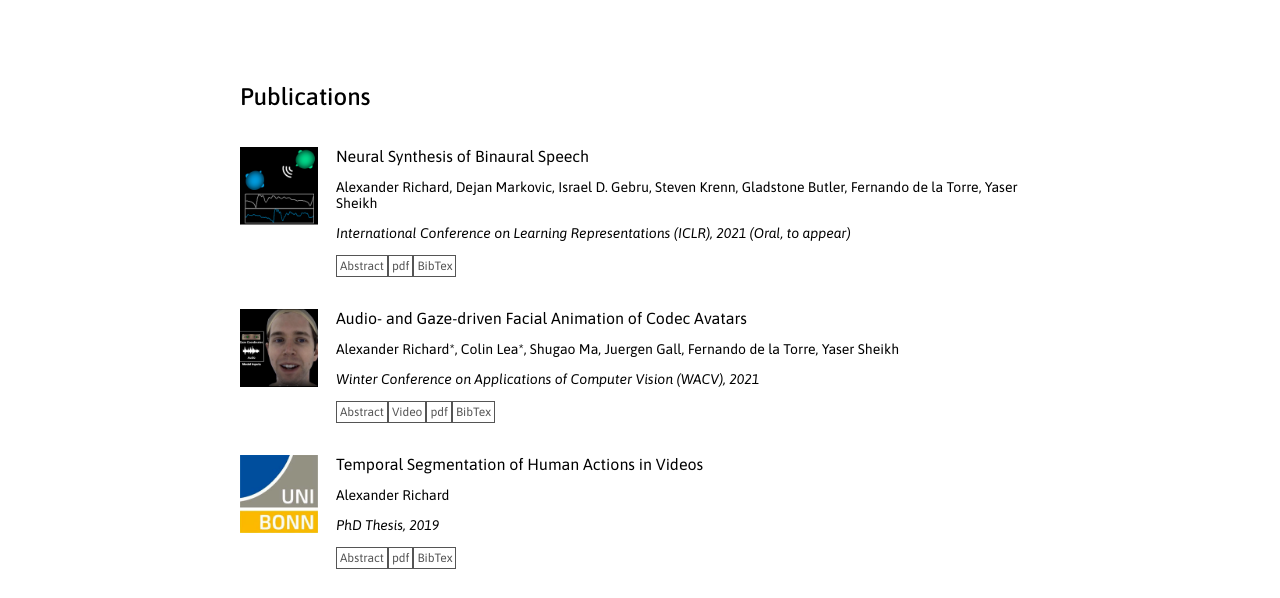
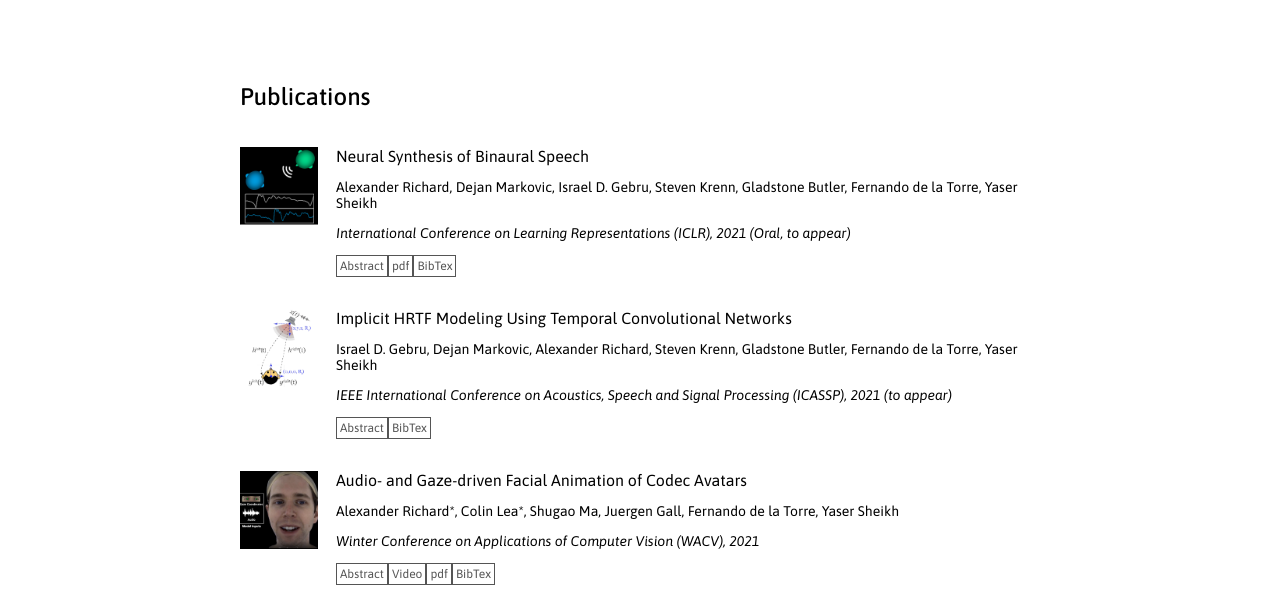
Before and after one commit to alexanderrichard/alexanderrichard.github.io, a plain HTML site: page index.html in a window 1280 px wide. Shown: the part 181-779 px from the top of the page. Drawn offline with nearby package versions, Linux system fonts and the light colour scheme.

Commit message:
added ICASSP paper

```diff
--- a/index.html
+++ b/index.html
@@ -67,6 +67,19 @@
             <div class="pubbox"><a href="https://openreview.net/pdf?id=uAX8q61EVRu">pdf</a></div>
             <div class="pubbox"><a href="publications/bibtex/richard_neural_synthesis_of_binaural_speech.bib">BibTex</a></div>
             <div class="abstract"> We present a neural rendering approach for binaural sound synthesis that can produce realistic and spatially accurate binaural sound in realtime. The network takes, as input, a single-channel audio source and synthesizes, as output, two-channel binaural sound, conditioned on the relative position and orientation of the listener with respect to the source. We investigate deficiencies of the l2-loss on raw waveforms in a theoretical analysis and introduce an improved loss that overcomes these limitations. In an empirical evaluation, we establish that our approach is the first to generate spatially accurate waveform outputs (as measured by real recordings) and outperforms existing approaches by a considerable margin, both quantitatively and in a perceptual study. We will release a first-of-its-kind binaural audio dataset as a benchmark for future research.</div>
+        </div>
+    </div>
+
+    <!-- publication -->
+    <div class="publication">
+        <div class="pubimg"><img src="publications/img/richard_implicit_hrtf.png" class="thumbnail"></div>
+        <div style="display:table-row">
+            <div class="pubtitle">Implicit HRTF Modeling Using Temporal Convolutional Networks</div>
+            <div class="pubauthors">Israel D. Gebru, Dejan Markovic, Alexander Richard, Steven Krenn, Gladstone Butler, Fernando de la Torre, Yaser Sheikh</div>
+            <div class="pubinfo">IEEE International Conference on Acoustics, Speech and Signal Processing (ICASSP), 2021 (to appear)</div>
+            <div class="pubbox trigger"><a href="javascript:void(0)">Abstract</a></div>
+            <div class="pubbox"><a href="publications/bibtex/richard_implicit_hrtf.bib">BibTex</a></div>
+            <div class="abstract">Estimation of accurate head-related transfer functions (HRTFs) is crucial to achieve realistic binaural acoustic experiences. HRTFs depend on source/listener locations and are therefore expensive and cumbersome to measure; traditional approaches require listener-dependent measurements of HRTFs at thousands of distinct spatial directions in an anechoic chamber. In this work, we present a data-driven approach to learn HRTFs implicitly with a neural network that achieves state of the art results compared to traditional approaches but relies on a much simpler data capture that can be performed in arbitrary, non-anechoic rooms. Despite that simpler and less acoustically ideal data capture, our deep learning based approach learns HRTFs of high quality. We show in a perceptual study that the produced binaural audio is ranked on par with traditional DSP approaches by humans and illustrate that interaural time differences (ITDs), interaural level differences (ILDs) and spectral clues are accurately estimated.</div>
         </div>
     </div>
 
```
Also changed, not shown: publications/img/richard_implicit_hrtf.png (added), 1 other file.
